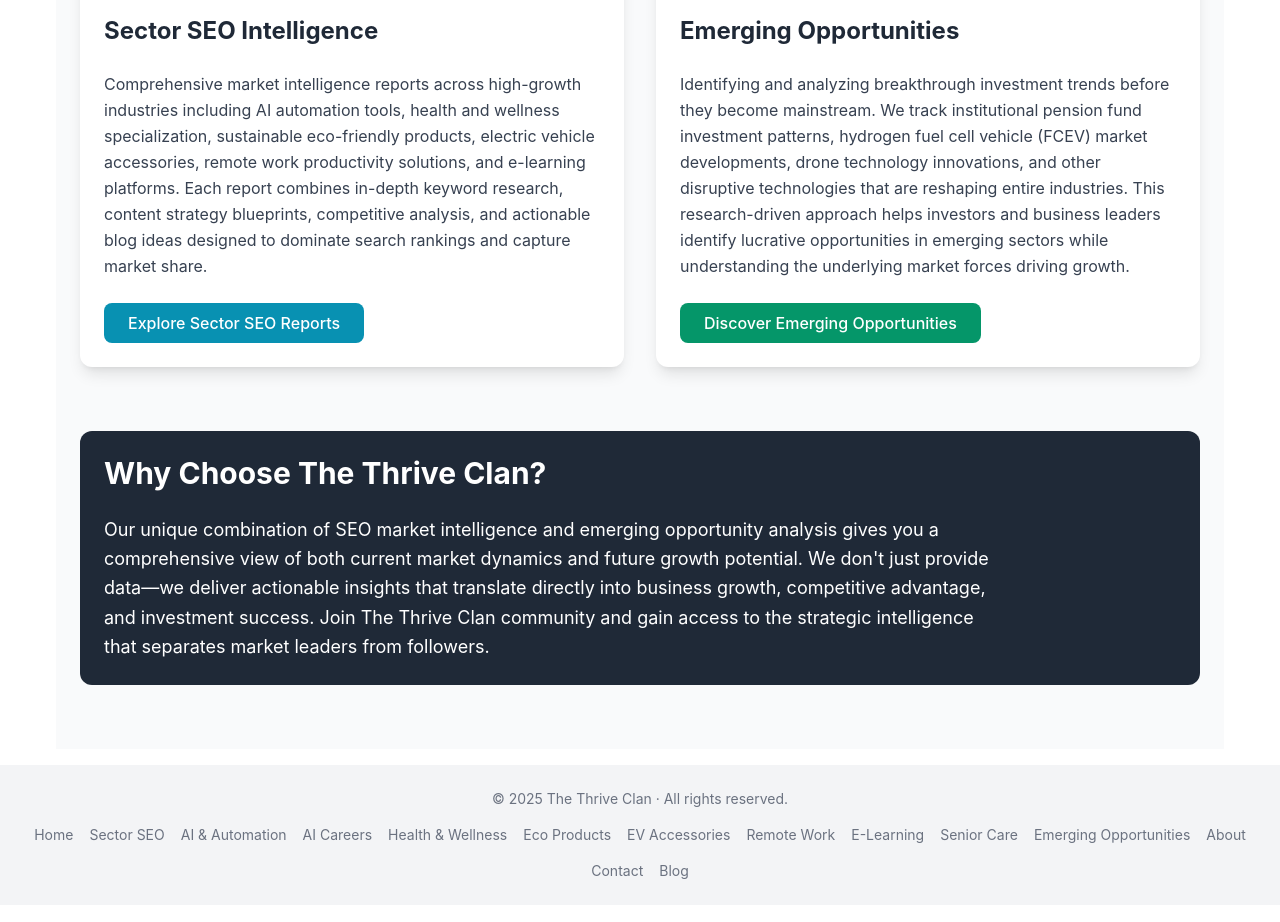
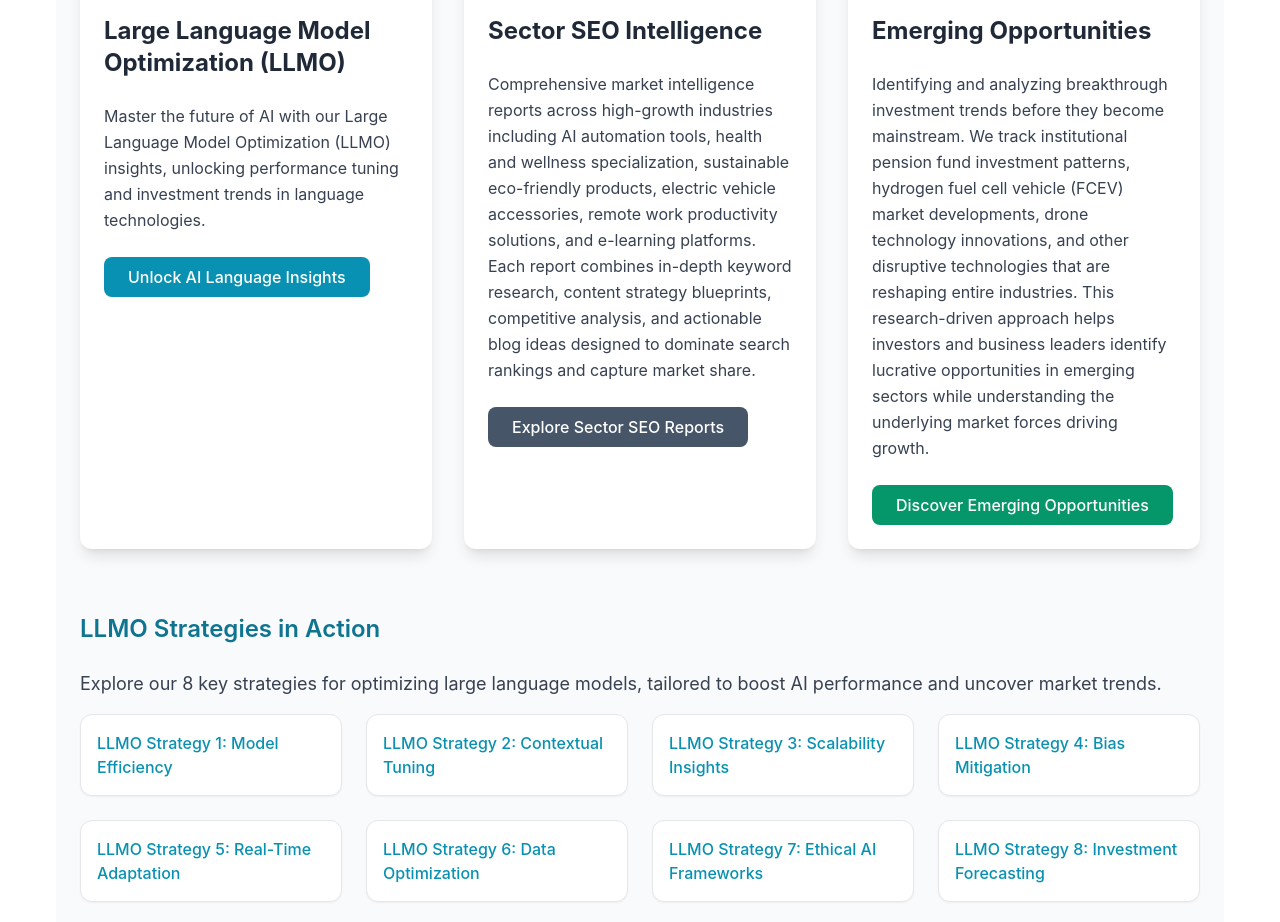
Before and after one commit to thriveuniverse/thethriveclan, a Next.js app: page / in a window 1280 px wide. Shown: the part 930-1852 px from the top of the page. Built offline with nearby package versions, Linux system fonts and the light colour scheme.

Commit message:
new front page

```diff
--- a/app/page.js
+++ b/app/page.js
@@ -2,8 +2,8 @@
 
 export const metadata = {
   title: "The Thrive Clan | Future-Proof Your Business with Strategic Intelligence",
-  description: "Discover comprehensive Sector SEO intelligence reports and emerging investment opportunities. Expert analysis across AI, health & wellness, sustainable products, EV accessories, and breakthrough technologies.",
-  keywords: "sector SEO, market intelligence, emerging opportunities, AI automation, health wellness, sustainable products, EV accessories, remote work tools, e-learning, hydrogen fuel cells, drone technology, investment analysis",
+  description: "Discover comprehensive Sector SEO intelligence reports, Large Language Model Optimization (LLMO), and emerging investment opportunities. Expert analysis across AI, health & wellness, sustainable products, EV accessories, and breakthrough technologies.",
+  keywords: "sector SEO, market intelligence, emerging opportunities, LLMO, AI automation, health wellness, sustainable products, EV accessories, remote work tools, e-learning, hydrogen fuel cells, drone technology, investment analysis",
 };
 
 export default function Home() {
@@ -44,17 +44,42 @@
             Strategic Intelligence for Tomorrow’s Winners
           </h3>
           <p className="text-lg text-gray-700 leading-relaxed">
-            At The Thrive Clan, we specialize in two critical areas that define tomorrow’s business winners: comprehensive sector analysis through our SEO intelligence reports, covering high-growth industries like AI automation, health and wellness, sustainable products, electric vehicle accessories, remote work solutions, and e-learning platforms; and identifying breakthrough investment opportunities in emerging markets, such as hydrogen fuel cell vehicles (FCEV), drone technology, and institutional pension fund trends. Our mission is to empower businesses, entrepreneurs, and investors with actionable, data-driven intelligence to thrive in an increasingly competitive marketplace, offering detailed competitive analysis, keyword strategies, and market force insights to ensure sustained success.
+            At The Thrive Clan, we specialize in three critical areas that define tomorrow’s business winners: Large Language Model Optimization (LLMO) with cutting-edge AI language model optimization strategies; comprehensive sector analysis through our SEO intelligence reports, covering high-growth industries like AI automation, health and wellness, sustainable products, electric vehicle accessories, remote work solutions, and e-learning platforms; and identifying breakthrough investment opportunities in emerging markets, such as hydrogen fuel cell vehicles (FCEV), drone technology, and institutional pension fund trends. Our mission is to empower businesses, entrepreneurs, and investors with actionable, data-driven intelligence to thrive in an increasingly competitive marketplace, offering detailed competitive analysis, keyword strategies, and market force insights to ensure sustained success.
           </p>
         </div>
 
-        {/* Two Main Sectors */}
-        <div className="grid md:grid-cols-2 gap-8 mb-16">
-          {/* Sector SEO */}
+        {/* Three Main Sectors */}
+        <div className="grid md:grid-cols-3 gap-8 mb-16">
+          {/* LLMO (now using cyan) */}
           <div className="bg-white rounded-xl shadow-lg p-6 hover:shadow-xl transition-shadow duration-300">
             <div className="mb-6">
               <div className="w-16 h-16 bg-cyan-100 rounded-full flex items-center justify-center mx-auto mb-4">
                 <svg className="w-8 h-8 text-cyan-600" fill="none" stroke="currentColor" viewBox="0 0 24 24">
+                  <path strokeLinecap="round" strokeLinejoin="round" strokeWidth={2} d="M20 13V6a2 2 0 00-2-2H6a2 2 0 00-2 2v7m16 0v5a2 2 0 01-2 2H6a2 2 0 01-2-2v-5m16 0h-2.586a1 1 0 00-.707.293l-2.414 2.414a1 1 0 01-.707.293h-3.172a1 1 0 01-.707-.293l-2.414-2.414A1 1 0 006.586 13H4" />
+                </svg>
+              </div>
+              <h4 className="text-2xl font-bold mb-4 text-gray-800 text-left">
+                Large Language Model Optimization (LLMO)
+              </h4>
+            </div>
+            <p className="text-gray-700 mb-6 leading-relaxed">
+              Master the future of AI with our Large Language Model Optimization (LLMO) insights, unlocking performance tuning and investment trends in language technologies.
+            </p>
+            <div>
+              <a
+                href="/llmo"
+                className="inline-block bg-cyan-600 text-white px-6 py-2 rounded-lg hover:bg-cyan-700 transition-colors duration-300 font-medium"
+              >
+                Unlock AI Language Insights
+              </a>
+            </div>
+          </div>
+
+          {/* Sector SEO (now using slate grey) */}
+          <div className="bg-white rounded-xl shadow-lg p-6 hover:shadow-xl transition-shadow duration-300">
+            <div className="mb-6">
+              <div className="w-16 h-16 bg-slate-100 rounded-full flex items-center justify-center mx-auto mb-4">
+                <svg className="w-8 h-8 text-slate-600" fill="none" stroke="currentColor" viewBox="0 0 24 24">
                   <path strokeLinecap="round" strokeLinejoin="round" strokeWidth={2} d="M9 19v-6a2 2 0 00-2-2H5a2 2 0 00-2 2v6a2 2 0 002 2h2a2 2 0 002-2zm0 0V9a2 2 0 012-2h2a2 2 0 012 2v10m-6 0a2 2 0 002 2h2a2 2 0 002-2m0 0V5a2 2 0 012-2h2a2 2 0 012 2v14a2 2 0 01-2 2h-2a2 2 0 01-2-2z" />
                 </svg>
               </div>
@@ -68,14 +93,14 @@
             <div>
               <a
                 href="/sector-seo"
-                className="inline-block bg-cyan-600 text-white px-6 py-2 rounded-lg hover:bg-cyan-700 transition-colors duration-300 font-medium"
+                className="inline-block bg-slate-600 text-white px-6 py-2 rounded-lg hover:bg-slate-700 transition-colors duration-300 font-medium"
               >
                 Explore Sector SEO Reports
               </a>
             </div>
           </div>
 
-          {/* Emerging Opportunities */}
+          {/* Emerging Opportunities (unchanged) */}
           <div className="bg-white rounded-xl shadow-lg p-6 hover:shadow-xl transition-shadow duration-300">
             <div className="mb-6">
               <div className="w-16 h-16 bg-emerald-100 rounded-full flex items-center justify-center mx-auto mb-4">
@@ -101,11 +126,39 @@
           </div>
         </div>
 
+        {/* LLMO Segments (8 Items) */}
+        <div className="mb-12">
+          <h3 className="text-2xl font-semibold mb-6 text-cyan-700">LLMO Strategies in Action</h3>
+          <p className="text-lg text-gray-700 mb-4 leading-relaxed">
+            Explore our 8 key strategies for optimizing large language models, tailored to boost AI performance and uncover market trends.
+          </p>
+          <div className="grid grid-cols-1 sm:grid-cols-2 lg:grid-cols-4 gap-6">
+            {[
+              "LLMO Strategy 1: Model Efficiency",
+              "LLMO Strategy 2: Contextual Tuning",
+              "LLMO Strategy 3: Scalability Insights",
+              "LLMO Strategy 4: Bias Mitigation",
+              "LLMO Strategy 5: Real-Time Adaptation",
+              "LLMO Strategy 6: Data Optimization",
+              "LLMO Strategy 7: Ethical AI Frameworks",
+              "LLMO Strategy 8: Investment Forecasting",
+            ].map((title, index) => (
+              <Link
+                key={index}
+                href={`/llmo/${title.toLowerCase().replace(/ /g, "-")}`}
+                className="block bg-white rounded-xl p-4 border border-gray-200 shadow-sm hover:shadow-md transition-shadow"
+              >
+                <h4 className="text-md font-medium text-cyan-600">{title}</h4>
+              </Link>
+            ))}
+          </div>
+        </div>
+
         {/* Why Choose Section */}
         <div className="bg-gray-800 rounded-xl p-6 text-white">
           <h3 className="text-3xl font-bold mb-6">Why Choose The Thrive Clan?</h3>
           <p className="text-lg leading-relaxed max-w-4xl">
-            Our unique combination of SEO market intelligence and emerging opportunity analysis gives you a comprehensive view of both current market dynamics and future growth potential. We don&apos;t just provide data—we deliver actionable insights that translate directly into business growth, competitive advantage, and investment success. Join The Thrive Clan community and gain access to the strategic intelligence that separates market leaders from followers.
+            Our unique combination of LLMO strategies, SEO market intelligence, and emerging opportunity analysis gives you a comprehensive view of both current market dynamics and future growth potential. We don&apos;t just provide data—we deliver actionable insights that translate directly into business growth, competitive advantage, and investment success. Join The Thrive Clan community and gain access to the strategic intelligence that separates market leaders from followers.
           </p>
         </div>
       </div>
```
